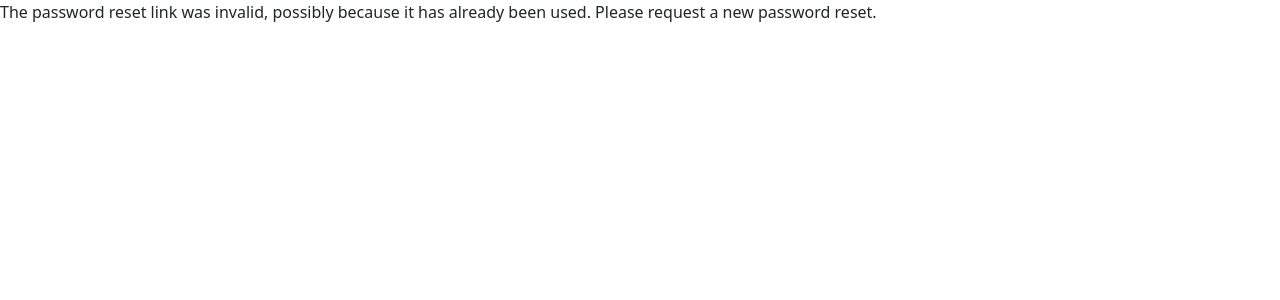
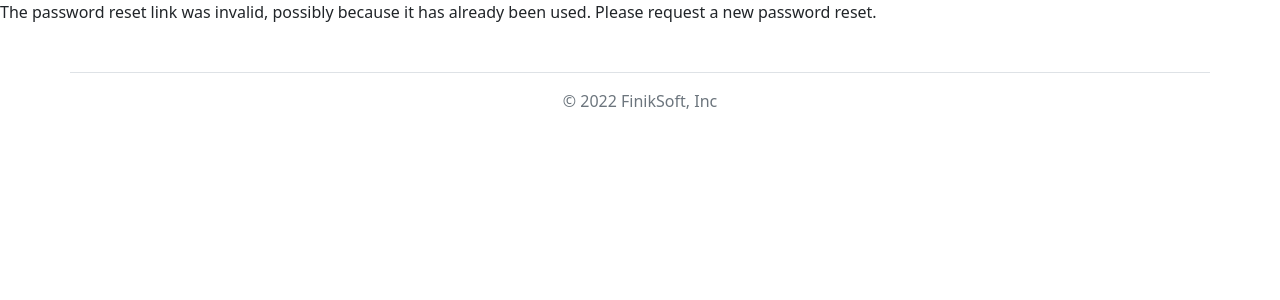
Before and after one commit to mega-yujin/aromat-biskvita, a Django app: page /accounts/reset/1/1/ in a window 1280 px wide. Shown: the part 56-356 px from the top of the page. Run offline with Django 3.2, Linux system fonts and the light colour scheme; some libraries are stand-ins or nearby versions.

Commit message:
some improvements

```diff
--- a/templates/base.html
+++ b/templates/base.html
@@ -68,7 +68,15 @@
         {% endblock %}
         {% block script %}{% endblock %}
 </main>
+<div class="container p-sm-0 mt-5">
+  <footer class="d-flex flex-wrap justify-content-center py-3 my-4 border-top">
+    <div class="col-md-4 d-flex justify-content-center">
+      <span class="text-muted">&copy; <span id="year"></span> FinikSoft, Inc</span>
+    </div>
+  </footer>
+</div>
 {% endblock %}
+<script>document.getElementById("year").innerHTML = new Date().getFullYear()</script>
 <script src="https://cdn.jsdelivr.net/npm/@popperjs/core@2.10.2/dist/umd/popper.min.js"
         integrity="sha384-7+zCNj/IqJ95wo16oMtfsKbZ9ccEh31eOz1HGyDuCQ6wgnyJNSYdrPa03rtR1zdB"
         crossorigin="anonymous"></script>
--- a/templates/calculator/recipe_recount.html
+++ b/templates/calculator/recipe_recount.html
@@ -56,13 +56,14 @@
                 <input type="number" class="form-control" id="weight" value="{{ recipe.weight }}">
             </div>
         </div>
-        <div class="row mb-5">
-            <div class="d-grid gap-2 d-md-block">
+        <div class="row mb-3">
+            <div class="d-grid gap-2 d-md-block mb-3">
                 <button type="button" class="btn btn-very-pery" id="recount">Пересчитать</button>
                 <button type="button" class="btn btn-warning me-sm-3" id="reset">Сброс</button>
                 <a href="{% url 'shopping_list' %}" class="btn btn-warning">Список покупок</a>
                 <button type="button" class="btn btn-very-pery" id="add">Добавить в список</button>
             </div>
+            <div id="liveAlertPlaceholder"></div>
         </div>
         </form>
         <h1 class="display-6">Ингредиенты:</h1>
--- a/templates/registration/login.html
+++ b/templates/registration/login.html
@@ -13,7 +13,7 @@
 <main class="form-signin">
     <form method="post" action="{% url 'login' %}">
         {% csrf_token %}
-        {% load static %}
+            {% load static %}
         <img src="{% static 'img/cake_logo.png' %}" alt="" width="30%" height="30%">
         {% if form.errors %}
             <p>Имя пользователя или пароль введены неверно. Пожалуйста введите учетные данные заново.</p>
```
Also changed, not shown: calculator/static/js/recipe_ingredients.js (+13 -1 lines).
